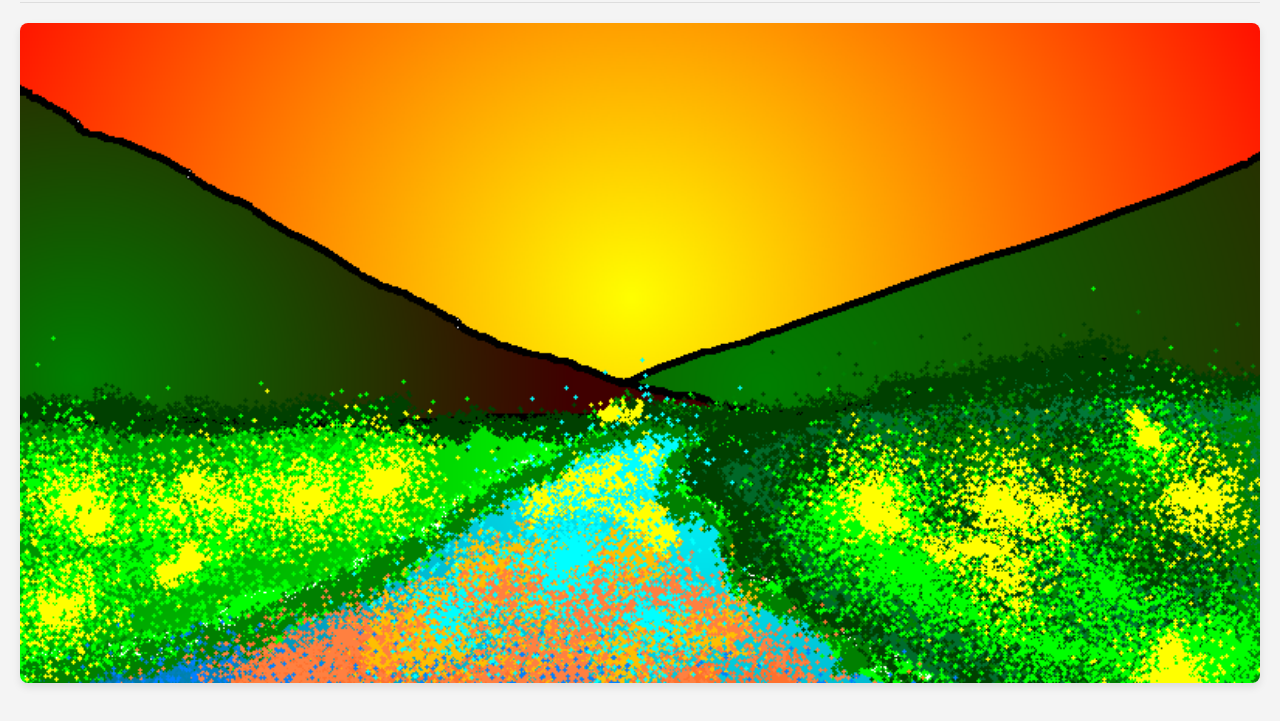
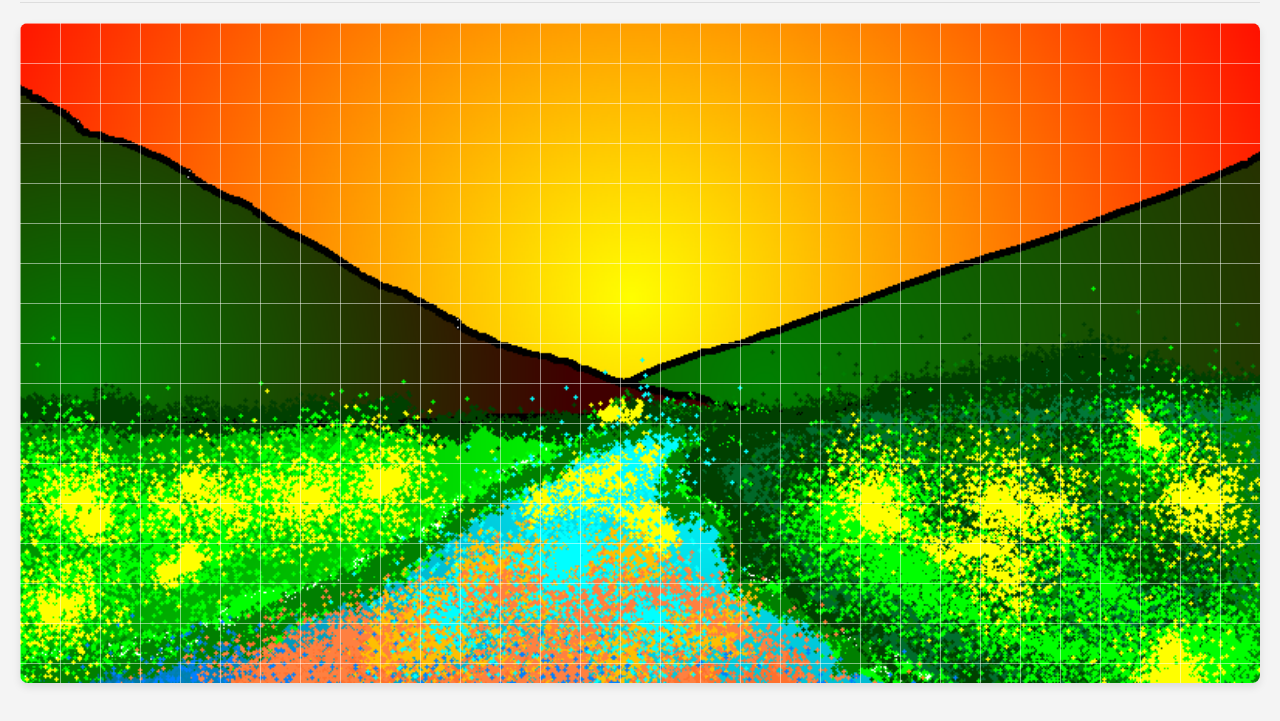
Before and after one commit to AceRider75/issv2, a plain HTML site: page index.html in a window 1280 px wide. Shown: the part 79-800 px from the top of the page. Drawn offline with Linux system fonts and the light colour scheme; no server answers.

Commit message:
Update styles.css

```diff
--- a/styles.css
+++ b/styles.css
@@ -188,13 +188,29 @@ body {
     box-shadow: 0 4px 8px rgba(0, 0, 0, 0.1);
 }
 
+/* Pseudo-element for graph-like grid lines */
+.map-container::after {
+    content: "";
+    position: absolute;
+    top: 0;
+    left: 0;
+    width: 100%;
+    height: 100%;
+    pointer-events: none;
+    background-size: 40px 40px;
+    background-image:
+        linear-gradient(to right, rgba(255, 255, 255, 0.5) 1px, transparent 1px),
+        linear-gradient(to bottom, rgba(255, 255, 255, 0.5) 1px, transparent 1px);
+    z-index: 5;
+}
+
 #mapImage {
     width: 100%;
     height: 100%;
     object-fit: cover;
     display: block;
     position: relative;
-    z-index: 1; /* Ensures map is below the grid overlay */
+    z-index: 1; /* Map image beneath the grid overlay */
 }
 
 #itemsContainer {
@@ -203,7 +219,7 @@ body {
     left: 0;
     width: 100%;
     height: 100%;
-    z-index: 10; /* Grid overlay set above the map image */
+    z-index: 10; /* Interactive items above the grid lines */
 }
 
 /* Item (Grid Element) Styling */
@@ -218,7 +234,7 @@ body {
     border-radius: 4px;
     box-shadow: 0 2px 4px rgba(0, 0, 0, 0.2);
     transition: transform 0.3s, box-shadow 0.3s;
-    z-index: 20; /* Items are above the grid overlay */
+    z-index: 20;
 }
 
 .item:hover {
```
